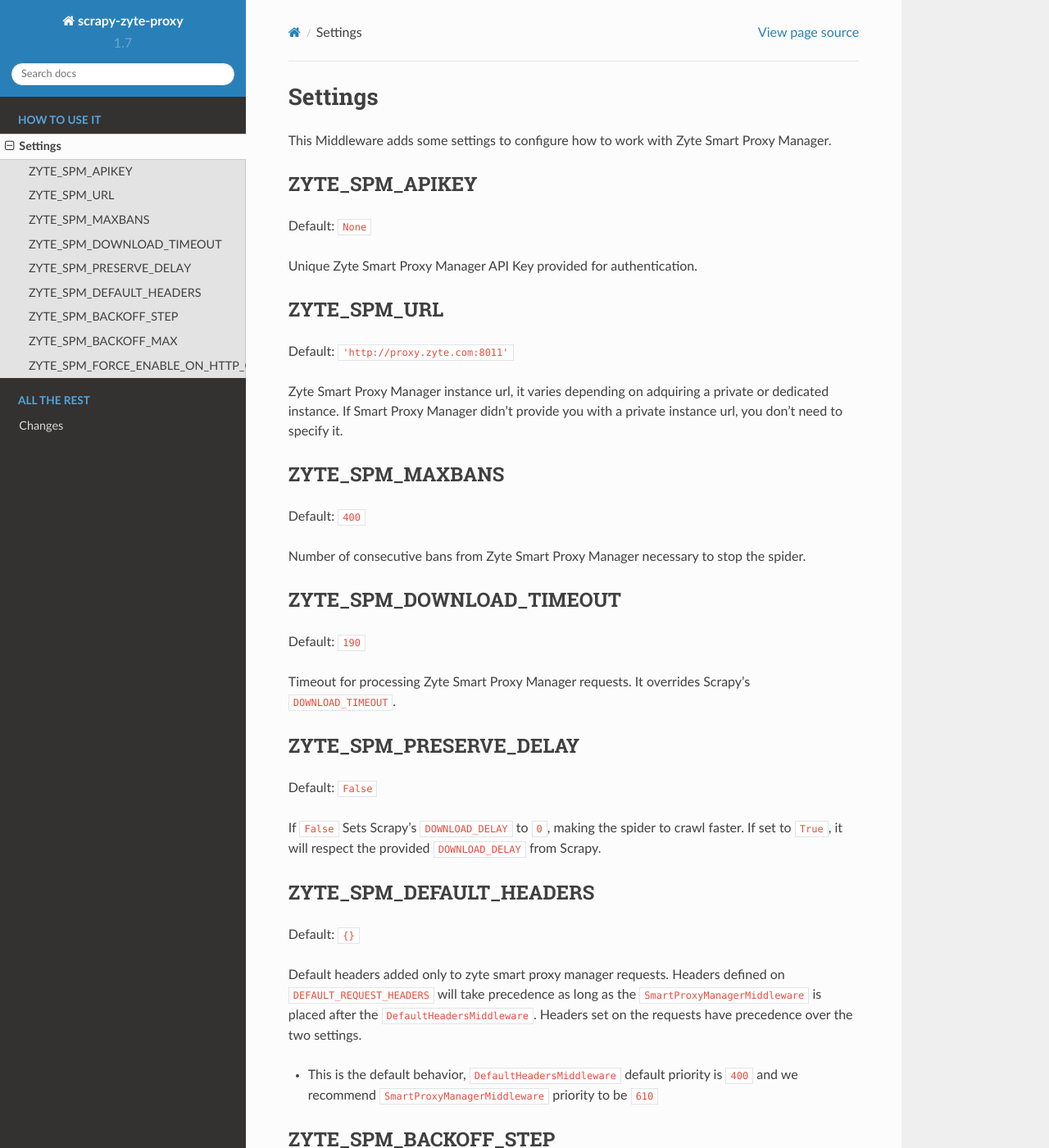
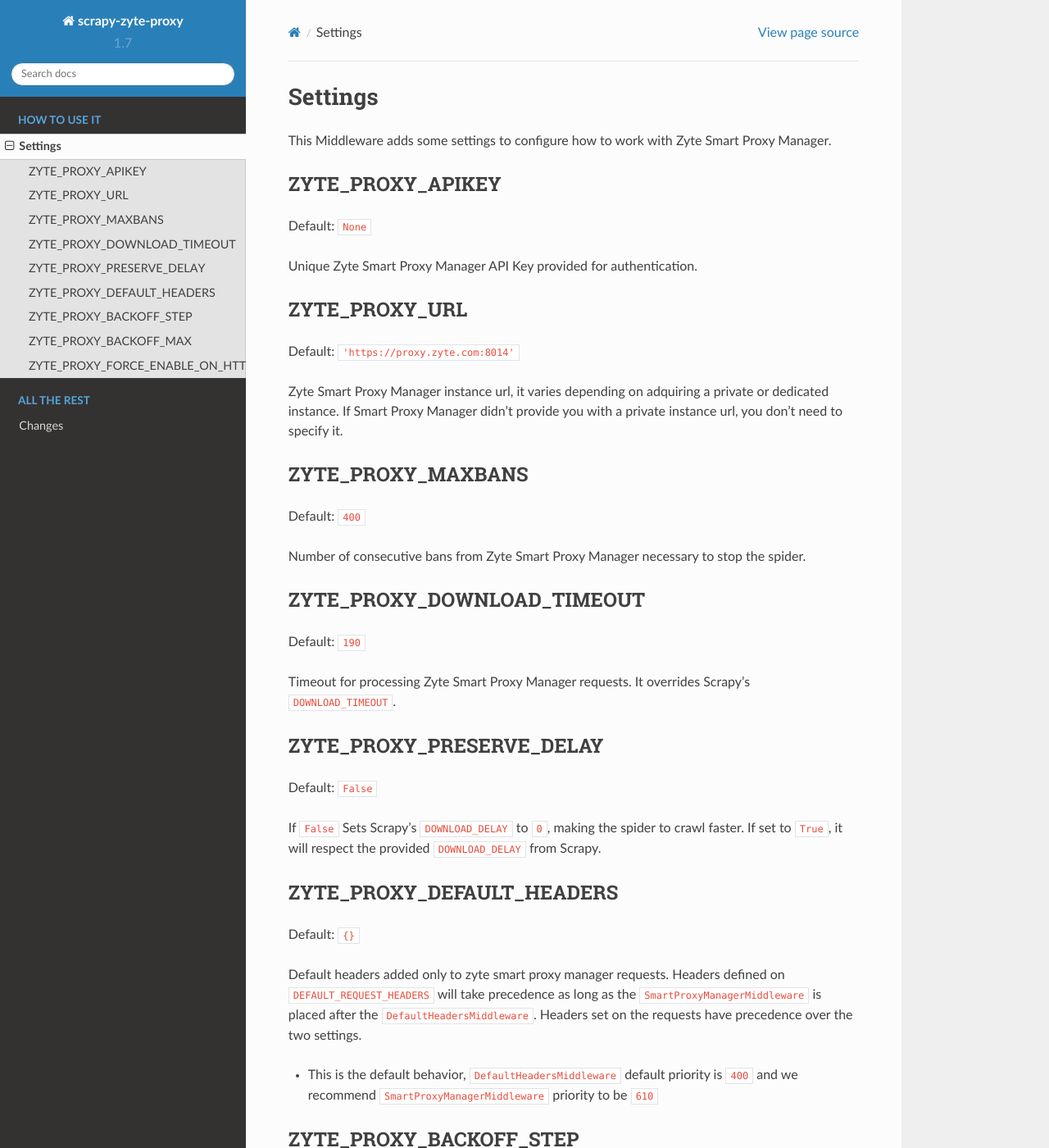
Before and after one commit to scrapy-plugins/scrapy-zyte-smartproxy, a Sphinx documentation site: the page built from docs/settings.rst, in a window 1280 px wide and 1400 px high. Shown: the whole window at 82% size. Built offline with Sphinx 7.4.7 and the Read the Docs theme 2.0.0, drawn with Linux system fonts in a browser that asks for light colours; some of the changed text lies outside the part shown.

Commit message:
Replaced references spm to zyte_proxy and use 8014 (secure) port by default

```diff
--- a/docs/conf.py
+++ b/docs/conf.py
@@ -55,8 +55,8 @@
 
 # General information about the project.
 project = u'scrapy-zyte-proxy'
-copyright = u'2011-2017, Scrapinghub'
-author = u'Scrapinghub'
+copyright = u'2021, Zyte Group Ltd'
+author = u'Zyte'
 
 # The version info for the project you're documenting, acts as replacement for
 # |version| and |release|, also used in various other places throughout the
@@ -139,7 +139,7 @@
 #  author, documentclass [howto, manual, or own class]).
 latex_documents = [
     (master_doc, 'scrapy-zyte-proxy.tex', u'scrapy-zyte-proxy Documentation',
-     u'Scrapinghub', 'manual'),
+     u'Zyte', 'manual'),
 ]
 
 
--- a/docs/settings.rst
+++ b/docs/settings.rst
@@ -4,36 +4,36 @@
 
 This Middleware adds some settings to configure how to work with Zyte Smart Proxy Manager.
 
-ZYTE_SPM_APIKEY
+ZYTE_PROXY_APIKEY
 ---------------
 
 Default: ``None``
 
 Unique Zyte Smart Proxy Manager API Key provided for authentication.
 
-ZYTE_SPM_URL
+ZYTE_PROXY_URL
 ------------
 
-Default: ``'http://proxy.zyte.com:8011'``
+Default: ``'https://proxy.zyte.com:8014'``
 
 Zyte Smart Proxy Manager instance url, it varies depending on adquiring a private or dedicated instance. If Smart Proxy Manager didn't provide
 you with a private instance url, you don't need to specify it.
 
-ZYTE_SPM_MAXBANS
+ZYTE_PROXY_MAXBANS
 ----------------
 
 Default: ``400``
 
 Number of consecutive bans from Zyte Smart Proxy Manager necessary to stop the spider.
 
-ZYTE_SPM_DOWNLOAD_TIMEOUT
+ZYTE_PROXY_DOWNLOAD_TIMEOUT
 -------------------------
 
 Default: ``190``
 
 Timeout for processing Zyte Smart Proxy Manager requests. It overrides Scrapy's ``DOWNLOAD_TIMEOUT``.
 
-ZYTE_SPM_PRESERVE_DELAY
+ZYTE_PROXY_PRESERVE_DELAY
 -----------------------
 
 Default: ``False``
@@ -41,7 +41,7 @@
 If ``False`` Sets Scrapy's ``DOWNLOAD_DELAY`` to ``0``, making the spider to crawl faster. If set to ``True``, it will
 respect the provided ``DOWNLOAD_DELAY`` from Scrapy.
 
-ZYTE_SPM_DEFAULT_HEADERS
+ZYTE_PROXY_DEFAULT_HEADERS
 ------------------------
 
 Default: ``{}``
@@ -50,21 +50,21 @@
 
 * This is the default behavior, ``DefaultHeadersMiddleware`` default priority is ``400`` and we recommend ``SmartProxyManagerMiddleware`` priority to be ``610``
 
-ZYTE_SPM_BACKOFF_STEP
+ZYTE_PROXY_BACKOFF_STEP
 -----------------------
 
 Default: ``15``
 
 Step size used for calculating exponential backoff according to the formula: ``random.uniform(0, min(max, step * 2 ** attempt))``.
 
-ZYTE_SPM_BACKOFF_MAX
+ZYTE_PROXY_BACKOFF_MAX
 -----------------------
 
 Default: ``180``
 
 Max value for exponential backoff as showed in the formula above.
 
-ZYTE_SPM_FORCE_ENABLE_ON_HTTP_CODES
+ZYTE_PROXY_FORCE_ENABLE_ON_HTTP_CODES
 ------------------------------------
 
 Default: ``[]``
```
Also changed, not shown: docs/index.rst (+5 -5 lines), 2 other files.
